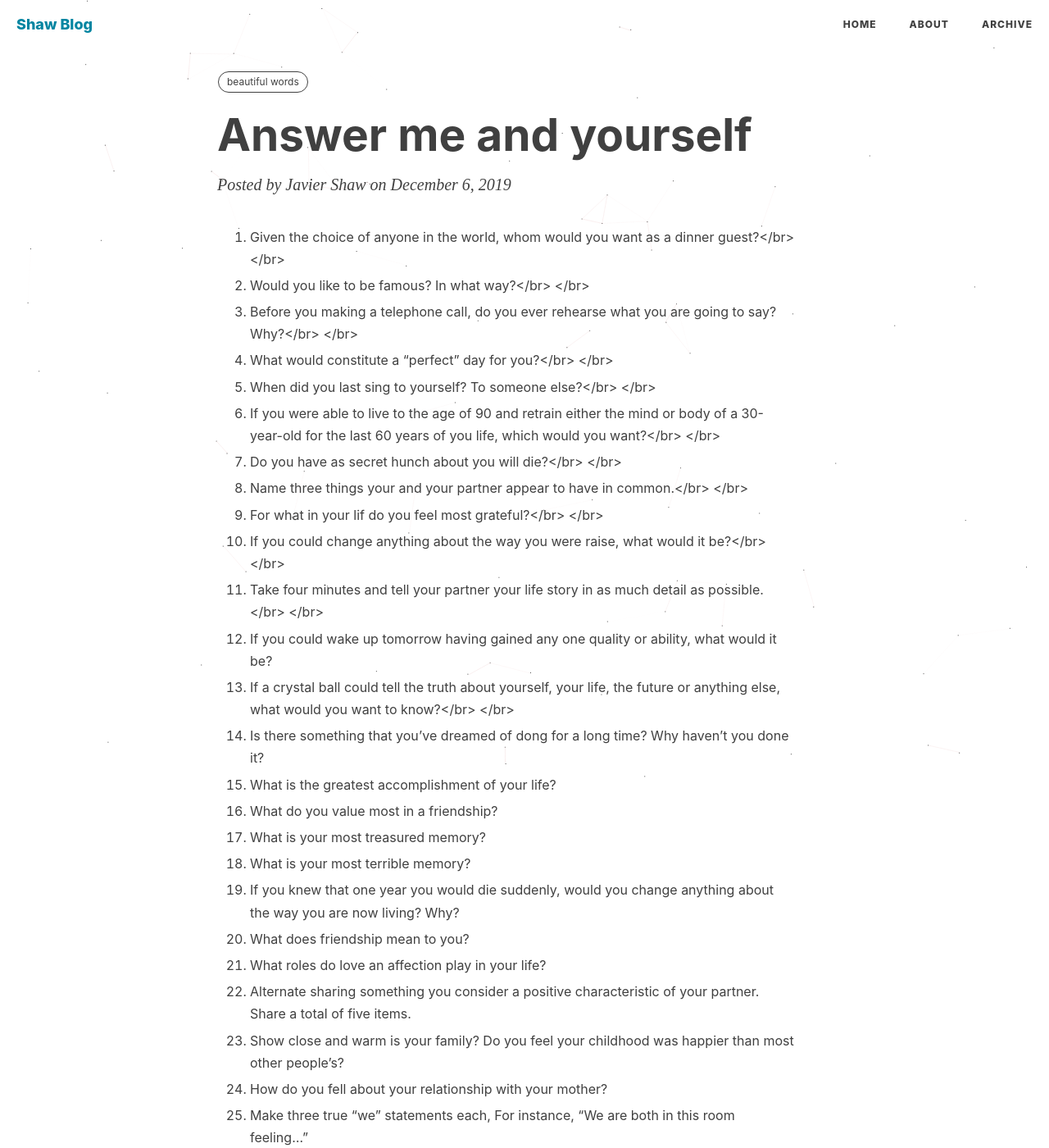
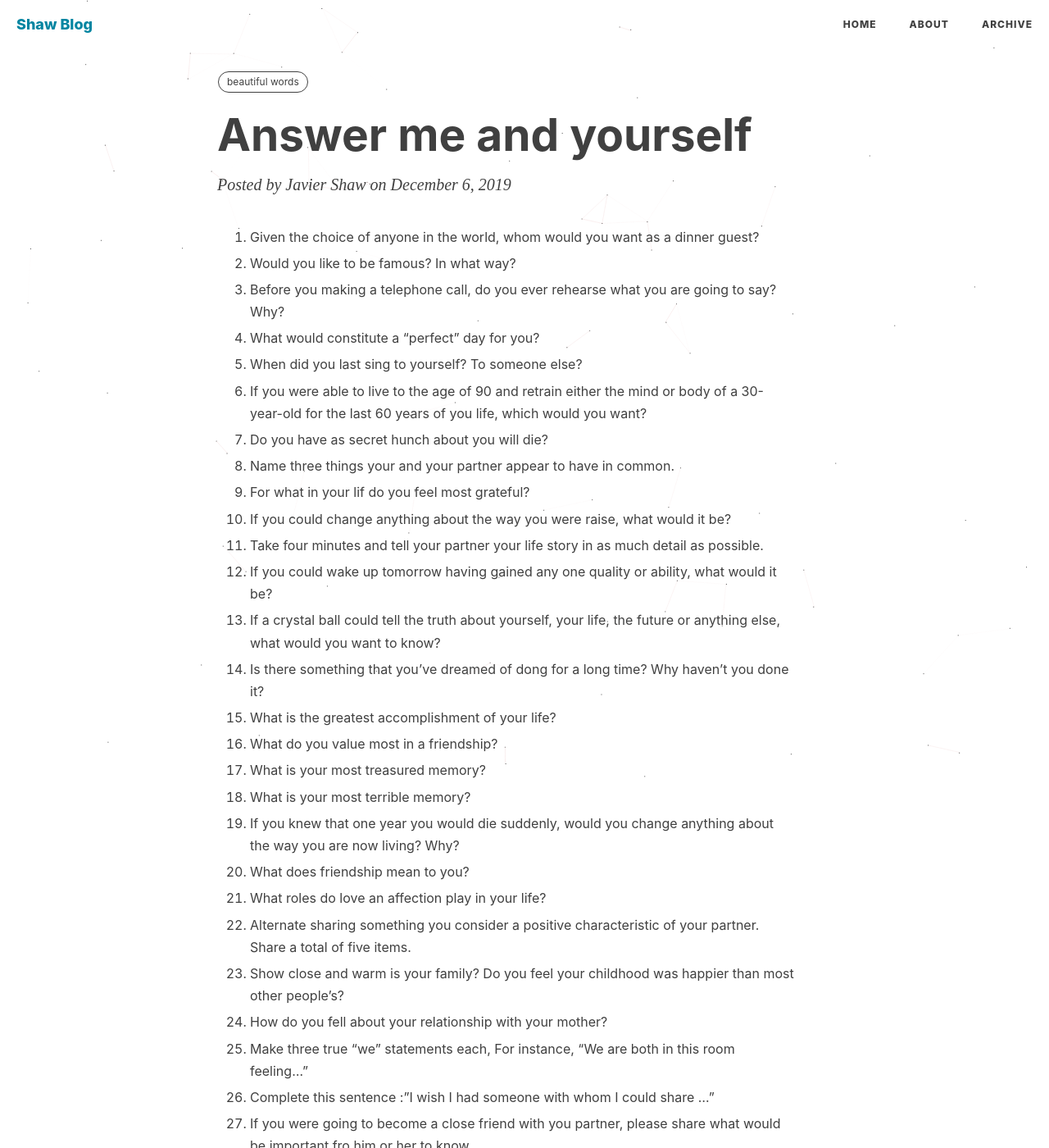
Before and after one commit to jvxiao/jvxiao.github.io, a Jekyll site: the page built from _posts/2019-12-06-Answer-me.md, in a window 1280 px wide and 1400 px high. Shown: the whole window at 82% size. Built offline with Jekyll 4.4.1, drawn with Linux system fonts in a browser that asks for light colours; nearby versions of some CDN libraries; comment, search, counter and statistics services are not loaded.

Commit message:
change post

```diff
--- a/_posts/2019-12-06-Answer-me.md
+++ b/_posts/2019-12-06-Answer-me.md
@@ -8,44 +8,44 @@ tags:
 - beautiful words
 ---
 
-1. Given the choice of anyone in the world, whom would you want as a dinner guest?</br>
-</br>
+1. Given the choice of anyone in the world, whom would you want as a dinner guest?
 
-2. Would you like to be famous? In what way?</br>
-</br>
 
-3. Before you making a telephone call, do you ever rehearse what you are going to say? Why?</br>
-</br>
+2. Would you like to be famous? In what way?
 
-4. What would constitute a "perfect" day for you?</br>
-</br>
 
-5. When did you last sing to yourself? To someone else?</br>
-</br>
+3. Before you making a telephone call, do you ever rehearse what you are going to say? Why?
+
+
+4. What would constitute a "perfect" day for you?
+
+
+5. When did you last sing to yourself? To someone else?
+
 
 6. If you were able to live to the age of 90 and retrain either the mind or body of a 30-year-old for the last 60 years of you life,
-which would you want?</br>
-</br>
+which would you want?
 
-7. Do you have as secret hunch about you will die?</br>
-</br>
 
-8. Name three things your and your partner appear to have in common.</br>
-</br>
+7. Do you have as secret hunch about you will die?
 
-9. For what in your lif do you feel most grateful?</br>
-</br>
 
-10. If you could change anything about the way you were raise, what would it be?</br>
-</br>
+8. Name three things your and your partner appear to have in common.
 
-11. Take four minutes and tell your partner your life story in as much detail as possible.</br>
-</br>
+
+9. For what in your lif do you feel most grateful?
+
+
+10. If you could change anything about the way you were raise, what would it be?
+
+
+11. Take four minutes and tell your partner your life story in as much detail as possible.
+
 
 12. If you could wake up tomorrow having gained any one quality or ability, what would it be?
 
-13. If a crystal ball could tell the truth about yourself, your life, the future or anything else, what would you want to know?</br>
-</br>
+13. If a crystal ball could tell the truth about yourself, your life, the future or anything else, what would you want to know?
+
 
 14. Is there something that you've dreamed of dong for a long time? Why haven't you done it?
 
```
